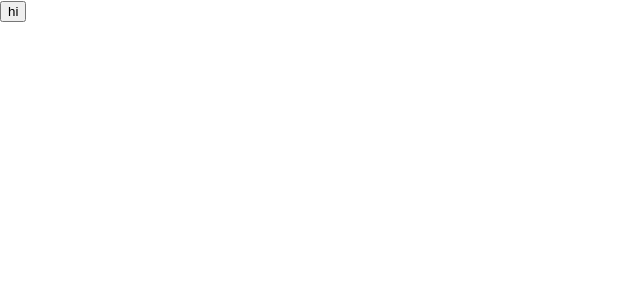
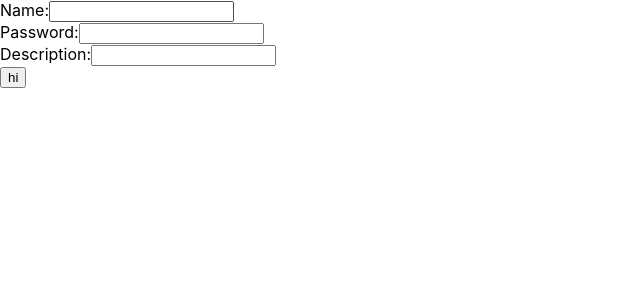
Before and after one commit to biraj33/rect, a React (Create React App) app: page / in a window 1280 px wide. Shown: the top 300 px of the page, without its empty margins (0-640 px from the left). Built offline with nearby package versions, Linux system fonts and the light colour scheme.

Commit message:
sandesh-2

```diff
--- a/src/component/form/Form2.jsx
+++ b/src/component/form/Form2.jsx
@@ -1,12 +1,42 @@
 import React from 'react'
 
 const Form2 = () => {
+    let [username, setUsername] = React.useState("")
+    let [age, setAge] = React.useState(0)
+    let [desc, setDesc] = React.useState("")
+
+
+
   return (
     <div>
       <form onSubmit={(e)=>{
         e.preventDefault()
-        console.log("Form Submitted")
+        console.log(username)
+        console.log(age)
+        console.log(desc)
+
       }} action="">
+<div>
+      <label htmlFor="name">Name:</label>
+      <input type="text" id = "name" onChange={(e)=>{
+        setUsername(e.target.value)
+      }}/>
+</div>
+
+
+<div>
+      <label htmlFor="passw">Password:</label>
+      <input type="text" id = "passw" onChange={(e)=>
+        setAge(e.target.value)
+      }/>
+</div>
+
+<div>
+      <label htmlFor="desc">Description:</label>
+      <input type="text" id = "desc" onChange={(e)=>
+        setDesc(e.target.value)
+      }/>
+</div>
 
         <button>hi</button>
       </form>
```
